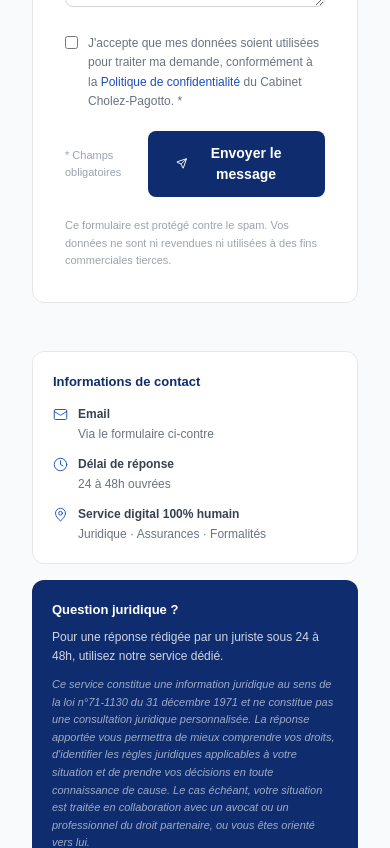
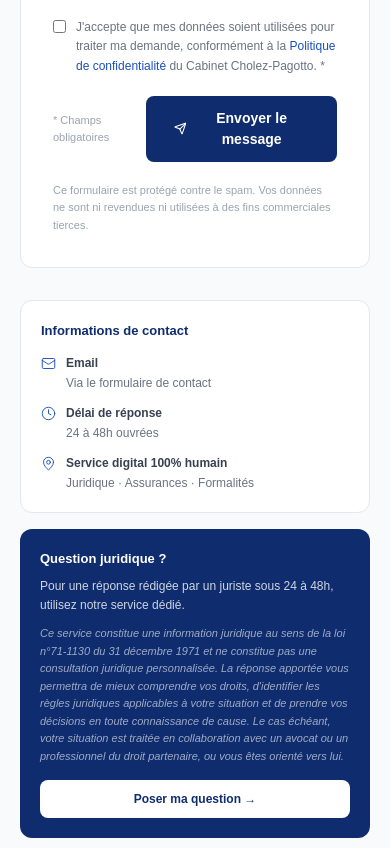
Before and after one commit to SYPA-ASSO/docutheque-next, a Next.js app: page /contact in a window 390 px wide. Shown: the part 944-1792 px from the top of the page. Built offline with nearby package versions, Linux system fonts and the light colour scheme.

Commit message:
Contact : mise en page responsive mobile et correction mention ci-contre

```diff
--- a/app/contact/page.tsx
+++ b/app/contact/page.tsx
@@ -93,7 +93,8 @@ export default function Contact() {
           </div>
         </div>
 
-        <div style={{ maxWidth: '1100px', margin: '0 auto', padding: '3rem 2rem', display: 'grid', gridTemplateColumns: '1fr 280px', gap: '3rem', alignItems: 'start' }}>
+        <style dangerouslySetInnerHTML={{ __html: '@media (max-width: 760px){.contact-grid{grid-template-columns:1fr !important;gap:2rem !important;padding:2rem 1.25rem !important}.contact-row{grid-template-columns:1fr !important}.contact-aside{position:static !important}}' }} />
+        <div className="contact-grid" style={{ maxWidth: '1100px', margin: '0 auto', padding: '3rem 2rem', display: 'grid', gridTemplateColumns: '1fr 280px', gap: '3rem', alignItems: 'start' }}>
 
           {/* FORMULAIRE */}
           <div style={{ flex: 1, minWidth: 0 }}>
@@ -141,7 +142,7 @@ export default function Contact() {
                 </div>
 
                 {/* LIGNE 1 : Nom + Email */}
-                <div style={{ display: 'grid', gridTemplateColumns: '1fr 1fr', gap: '16px' }}>
+                <div className="contact-row" style={{ display: 'grid', gridTemplateColumns: '1fr 1fr', gap: '16px' }}>
                   <div>
                     <label style={labelStyle}>Nom et prénom *</label>
                     <input
@@ -169,7 +170,7 @@ export default function Contact() {
                 </div>
 
                 {/* LIGNE 2 : Téléphone + Sujet */}
-                <div style={{ display: 'grid', gridTemplateColumns: '1fr 1fr', gap: '16px' }}>
+                <div className="contact-row" style={{ display: 'grid', gridTemplateColumns: '1fr 1fr', gap: '16px' }}>
                   <div>
                     <label style={labelStyle}>Téléphone <span style={{ color: '#9ca3af', fontWeight: '400' }}>(facultatif)</span></label>
                     <input
@@ -264,7 +265,7 @@ export default function Contact() {
           </div>
 
           {/* SIDEBAR INFOS */}
-          <aside style={{ flex: '0 0 280px', display: 'flex', flexDirection: 'column', gap: '16px', position: 'sticky', top: '80px' }}>
+          <aside className="contact-aside" style={{ flex: '0 0 280px', display: 'flex', flexDirection: 'column', gap: '16px', position: 'sticky', top: '80px' }}>
 
             <div style={{ background: 'white', border: '1px solid #e5e7eb', borderRadius: '12px', padding: '1.25rem' }}>
               <p style={{ color: '#0f2d6e', fontSize: '13px', fontWeight: '700', margin: '0 0 14px' }}>Informations de contact</p>
@@ -273,7 +274,7 @@ export default function Contact() {
                   <Mail size={15} color="#1a4fba" style={{ flexShrink: 0, marginTop: '2px' }} strokeWidth={1.5} />
                   <div>
                     <p style={{ color: '#374151', fontSize: '12px', fontWeight: '600', margin: '0 0 2px' }}>Email</p>
-                    <p style={{ color: '#6b7280', fontSize: '12px', margin: 0 }}>Via le formulaire ci-contre</p>
+                    <p style={{ color: '#6b7280', fontSize: '12px', margin: 0 }}>Via le formulaire de contact</p>
                   </div>
                 </div>
                 <div style={{ display: 'flex', gap: '10px', alignItems: 'flex-start' }}>
```
